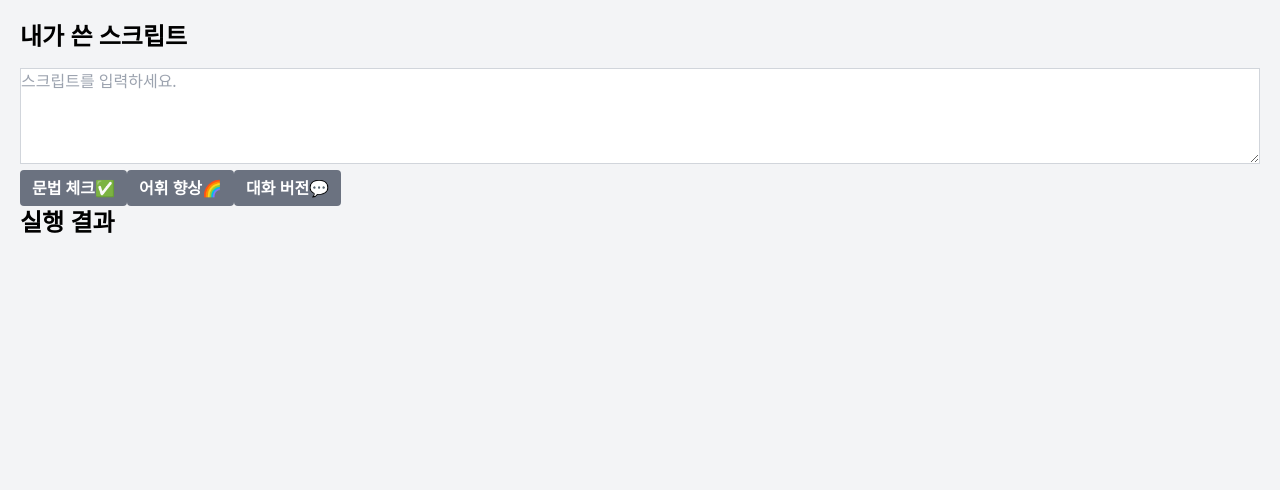
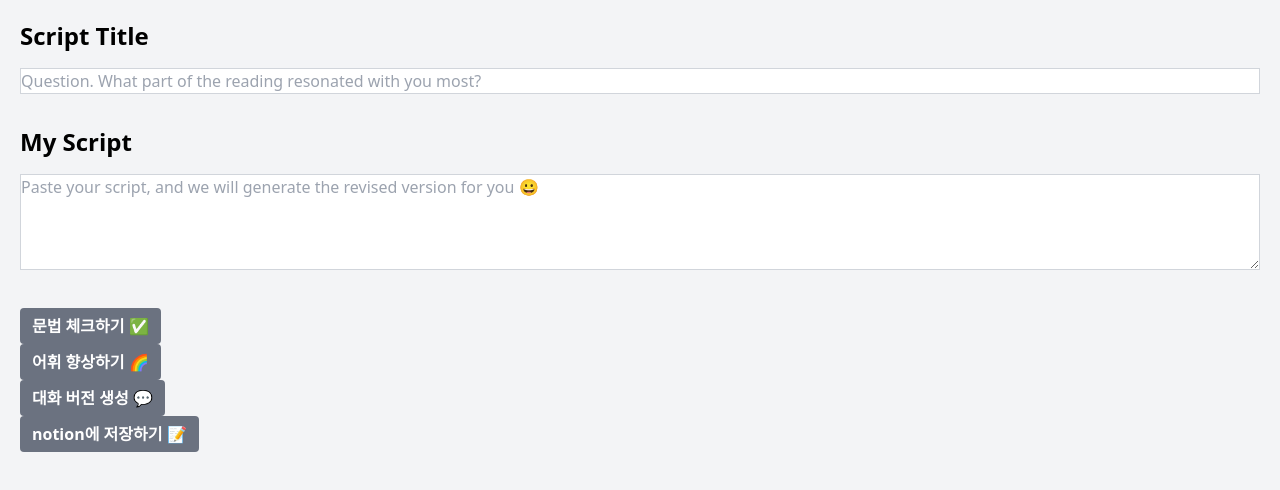
Before and after one commit to bangina/chatter-pal, a React (Vite) app: page / in a window 1280 px wide. Shown: the top 490 px of the page. Built offline with nearby package versions, Linux system fonts and the light colour scheme; no server answers.

Commit message:
Refactor GeneratedScript component and add input field to MyScript component

```diff
--- a/src/components/prestudy/GeneratedScript.tsx
+++ b/src/components/prestudy/GeneratedScript.tsx
@@ -1,9 +1,9 @@
+import { useState } from "react";
 import { useRecoilValue } from "recoil";
+import openAIClient from "../../api/openai/openAIClient";
+import { generatedScriptsState } from "../../recoil";
+import { GeneratingType } from "../../types/prestudy";
 import Button from "../common/Button";
-import Title from "../common/Title";
-import { generatedScriptState } from "../../recoil";
-import openAIClient from "../../api/openai/openAIClient";
-import { useState } from "react";
 const parseScript = (script: string) => {
   const replacements = [
     {
@@ -51,8 +51,8 @@ const copyToClipboard = async (script: string) => {
   }
 };
 
-function GeneratedScript() {
-  const generatedScript = useRecoilValue(generatedScriptState);
+function GeneratedScript({ type }: { type: GeneratingType }) {
+  const generatedScripts = useRecoilValue(generatedScriptsState);
   const [audio, setAudio] = useState<HTMLAudioElement | null>(null);
   const [isPlaying, setIsPlaying] = useState(false);
 
@@ -101,21 +101,20 @@ function GeneratedScript() {
 
   return (
     <section>
-      <Title label="실행 결과" />
-      {generatedScript !== "" && (
+      {generatedScripts[type] !== "" && (
         <>
           <Button
             label="Copy"
-            onClick={() => copyToClipboard(generatedScript)}
+            onClick={() => copyToClipboard(generatedScripts[type])}
           />
           <Button
             label={isPlaying ? "멈춤" : "읽어주세요"}
-            onClick={() => handleClickTTS(generatedScript)}
+            onClick={() => handleClickTTS(generatedScripts[type])}
           />
           <article className="border border-gray-300 rounded-md p-[16px] text-[14px] tracking-tight">
             <ul
               dangerouslySetInnerHTML={{
-                __html: parseScript(generatedScript),
+                __html: parseScript(generatedScripts[type]),
               }}
             />
           </article>
--- a/src/components/prestudy/MyScript.tsx
+++ b/src/components/prestudy/MyScript.tsx
@@ -1,15 +1,22 @@
+import { useRecoilState } from "recoil";
 import { myScriptState } from "../../recoil";
 import Title from "../common/Title";
-import { useRecoilState } from "recoil";
 
 function MyScript() {
   const [myScript, setMyScript] = useRecoilState(myScriptState);
+
   return (
     <section>
-      <Title label="내가 쓴 스크립트" />
+      <Title label="Script Title" />
+      <input
+        type="text"
+        className="w-full border border-gray-300 mb-8"
+        placeholder="Question. What part of the reading resonated with you most?"
+      />
+      <Title label="My Script" />
       <textarea
-        placeholder="스크립트를 입력하세요."
-        className="w-full h-[96px] border border-gray-300"
+        placeholder="Paste your script, and we will generate the revised version for you 😀"
+        className="w-full h-[96px] border border-gray-300 mb-8"
         value={myScript}
         onChange={(e) => setMyScript(e.target.value)}
       />
--- a/src/pages/Prestudy.tsx
+++ b/src/pages/Prestudy.tsx
@@ -1,10 +1,14 @@
-import { useRecoilValue, useSetRecoilState } from "recoil";
+import { useState } from "react";
+import { useRecoilState, useRecoilValue } from "recoil";
 import openAIClient from "../api/openai/openAIClient";
 import Button from "../components/common/Button";
 import GeneratedScript from "../components/prestudy/GeneratedScript";
 import MyScript from "../components/prestudy/MyScript";
-import { generatedScriptState, myScriptState } from "../recoil";
-import { useState } from "react";
+import {
+  generatedScriptsState,
+  generatedScriptsStateType,
+  myScriptState,
+} from "../recoil";
 import { GeneratingType } from "../types/prestudy";
 const systemMessage = (type: GeneratingType) => {
   switch (type) {
@@ -58,7 +62,9 @@ const systemMessage = (type: GeneratingType) => {
 function Prestudy() {
   const [isLoading, setIsLoading] = useState(false);
   const myScript = useRecoilValue(myScriptState);
-  const setGeneratedScript = useSetRecoilState(generatedScriptState);
+  const [generatedScripts, setGeneratedScripts] = useRecoilState(
+    generatedScriptsState
+  );
   const createChatCompletion = async ({
     content,
     type,
@@ -90,7 +96,10 @@ function Prestudy() {
         type: generatingType,
       });
       if (chatCompletion.choices[0].message.content !== null) {
-        setGeneratedScript(chatCompletion.choices[0].message.content);
+        setGeneratedScripts((prev) => ({
+          ...prev,
+          [generatingType]: chatCompletion.choices[0].message.content,
+        }));
       }
     } catch (error) {
       console.error(error);
@@ -98,24 +107,51 @@ function Prestudy() {
       setIsLoading(false);
     }
   };
+  const createNotionPage = async (script: generatedScriptsStateType) => {
+    // TODO : parse generatedScripts to make it suitable for the notion api
 
+    try {
+      const response = await fetch("http://localhost:4000/api/v1/notion/add", {
+        method: "POST",
+        headers: {
+          "Content-Type": "application/json",
+        },
+        body: JSON.stringify({
+          title: "스크립트",
+          description: script,
+          tags: "tag1",
+        }),
+      });
+      const data = await response.json();
+      console.log(data);
+    } catch (error) {
+      console.error(error);
+    }
+  };
   return (
     <>
       <MyScript />
       {isLoading && "loading..."}
+
       <Button
         onClick={() => handleClickGenerateBtn(GeneratingType.GRAMMAR)}
-        label="문법 체크✅"
+        label="문법 체크하기 ✅"
       />
+      <GeneratedScript type={GeneratingType.GRAMMAR} />
       <Button
         onClick={() => handleClickGenerateBtn(GeneratingType.VOCABULARY)}
-        label="어휘 향상🌈"
+        label="어휘 향상하기 🌈"
       />
+      <GeneratedScript type={GeneratingType.VOCABULARY} />
       <Button
         onClick={() => handleClickGenerateBtn(GeneratingType.CONVERSATIONAL)}
-        label="대화 버전💬"
+        label="대화 버전 생성 💬"
       />
-      <GeneratedScript />
+      <GeneratedScript type={GeneratingType.CONVERSATIONAL} />
+      <Button
+        onClick={() => createNotionPage(generatedScripts)}
+        label="notion에 저장하기 📝"
+      />
     </>
   );
 }
--- a/src/recoil/index.ts
+++ b/src/recoil/index.ts
@@ -1,4 +1,5 @@
 import { atom } from "recoil";
+import { GeneratingType } from "../types/prestudy";
 
 const atomWithSessionStorage = ({
   key,
@@ -25,11 +26,24 @@ const atomWithSessionStorage = ({
   });
 };
 
+export const titleState = atomWithSessionStorage({
+  key: "titleState",
+  defaultVal: "",
+});
 export const myScriptState = atomWithSessionStorage({
   key: "myScriptState",
   defaultVal: "",
 });
-export const generatedScriptState = atomWithSessionStorage({
-  key: "generatedScriptState",
-  defaultVal: "",
+
+export type generatedScriptsStateType = {
+  [key in GeneratingType]: string;
+};
+
+export const generatedScriptsState = atom<generatedScriptsStateType>({
+  key: "generatedScriptsState",
+  default: {
+    [GeneratingType.GRAMMAR]: "",
+    [GeneratingType.VOCABULARY]: "",
+    [GeneratingType.CONVERSATIONAL]: "",
+  },
 });
```
